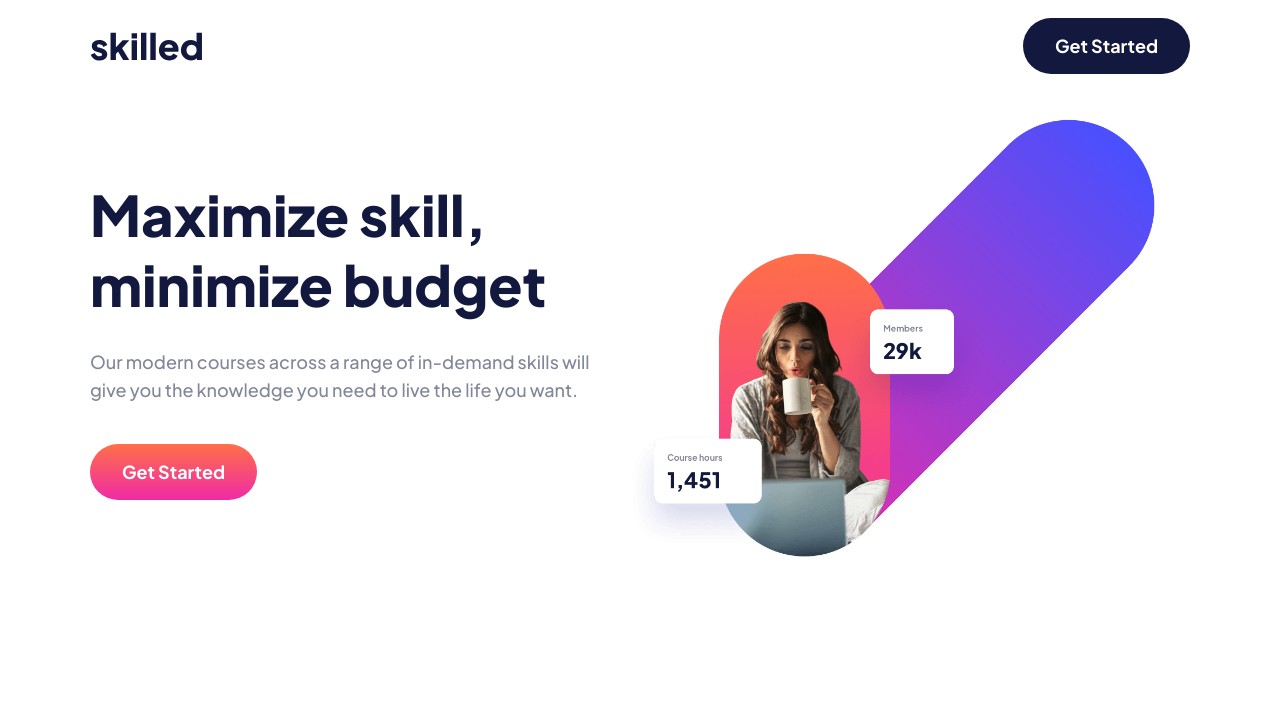
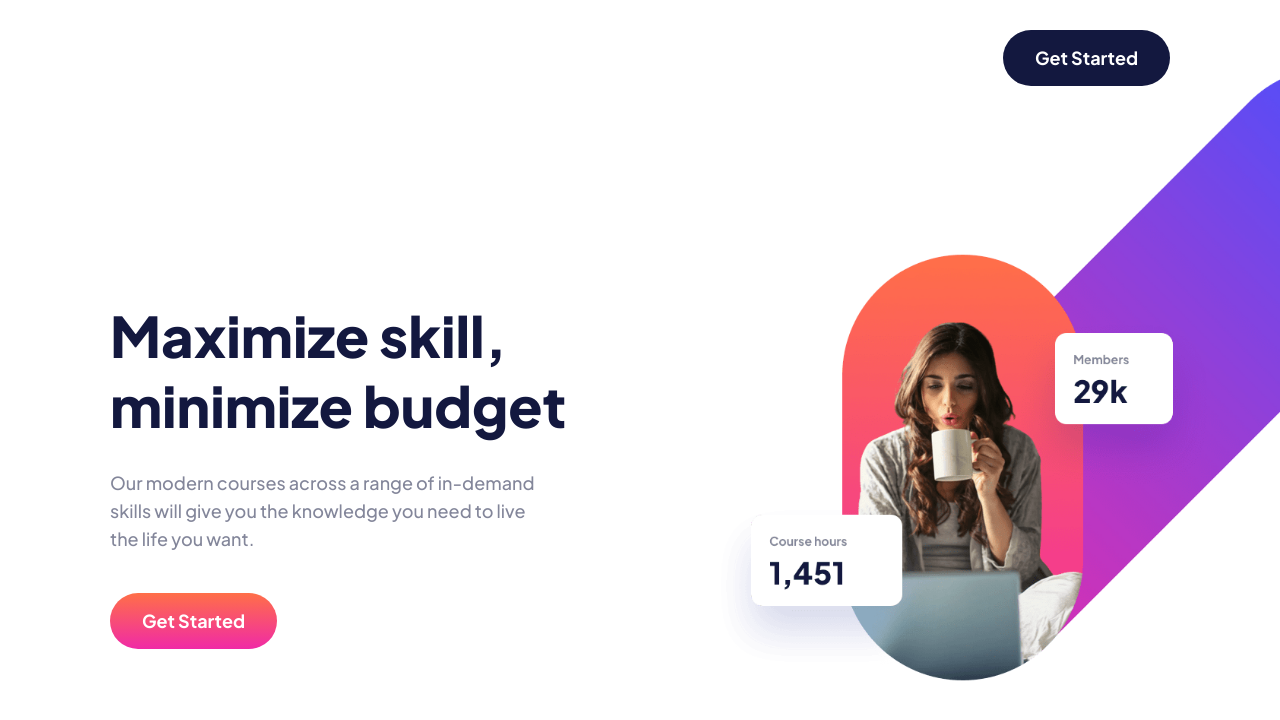
Before and after one commit to nathansoussana/skilled-elearning-landing-page, a React (Vite) app: page / in a window 1280 px wide. Shown: the top 720 px of the page. Built offline with nearby package versions, Linux system fonts and the light colour scheme.

Commit message:
Completed hero section for all screen sizes

```diff
--- a/src/css/main.css
+++ b/src/css/main.css
@@ -1,5 +1,7 @@
 html, body {
   font-family: "Plus Jakarta Sans", sans-serif;
+  margin: 0;
+  overflow-x: hidden;
 }
 
 h1, h2, h3, h4 {
@@ -47,6 +49,12 @@ small {
   margin: 0 auto;
 }
 
+@media all and (max-width: 900px) {
+  h1 {
+    font-size: 40px;
+    line-height: 51px;
+  }
+}
 .button {
   width: 167px;
   height: 56px;
@@ -91,11 +99,20 @@ nav {
   display: flex;
   align-items: center;
   justify-content: space-between;
+  padding: 20px;
+}
+nav a {
+  z-index: 1;
 }
 
 .hero {
   display: flex;
   align-items: center;
+}
+
+.hero-content {
+  flex: 1;
+  padding: 20px;
 }
 
 .hero-content-title {
@@ -104,14 +121,40 @@ nav {
 
 .hero-content-text {
   margin: 0;
+  max-width: 445px;
 }
 
 .button-2 {
   margin: 40px 0 0;
 }
 
-.hero-img-img {
-  max-width: 100%;
+.hero-img {
+  flex: 1;
+}
+
+.hero-img-img-desktop {
+  position: relative;
+  width: 150%;
+  bottom: 100px;
+  left: 50px;
+}
+
+.hero-img-img-mobile {
+  display: none;
+}
+
+@media all and (max-width: 500px) {
+  .hero {
+    flex-direction: column;
+  }
+  .hero-img-img-mobile {
+    display: block;
+    width: 100%;
+    margin: 40px auto;
+  }
+  .hero-img-img-desktop {
+    display: none;
+  }
 }
 
 /*# sourceMappingURL=main.css.map */
--- a/src/jsx/App.jsx
+++ b/src/jsx/App.jsx
@@ -1,8 +1,8 @@
 // import Library from './Library'
 import Navbar from './Navbar'
 import Hero from './Hero'
-// import Courses from './Courses'
-// import Footer from './Footer'
+import Courses from './Courses'
+import Footer from './Footer'
 
 function App() {
   return (
@@ -10,8 +10,8 @@ function App() {
       {/* <Library /> */}
       <Navbar />
       <Hero />
-      {/* <Courses /> */}
-      {/* <Footer /> */}
+      <Courses />
+      <Footer />
     </div>
   )
 }
--- a/src/jsx/Courses.jsx
+++ b/src/jsx/Courses.jsx
@@ -1,3 +1,5 @@
 export default function Courses() {
-  return <h2>Courses Section</h2>
+  return (
+    <div></div>
+  )
 }
--- a/src/jsx/Footer.jsx
+++ b/src/jsx/Footer.jsx
@@ -1,3 +1,5 @@
 export default function Footer() {
-  return <h2>Footer Section</h2>
+  return (
+    <div></div>
+  )
 }
--- a/src/jsx/Hero.jsx
+++ b/src/jsx/Hero.jsx
@@ -6,11 +6,12 @@ export default function Hero() {
       <div className="hero-content">
         <h1 className="hero-content-title">Maximize skill, minimize budget</h1>
         <p className="hero-content-text">Our modern courses across a range of in-demand skills will give you the knowledge you need to live the life you want.</p>
-        <Button2 url="" text="Get Started"/>
+        <Button2 url="#" text="Get Started" />
       </div>
 
       <div className="hero-img">
-        <img className="hero-img-img" src="public/image-hero-desktop.png" alt="An illustration of a lady studying at home" />
+        <img className="hero-img-img-desktop" src="public/image-hero-desktop.png" alt="An illustration of a lady studying at home" />
+        <img className="hero-img-img-mobile" src="public/image-hero-mobile.png" alt="An illustration of a lady studying at home" />
       </div>
     </section>
   )
--- a/src/jsx/Navbar.jsx
+++ b/src/jsx/Navbar.jsx
@@ -3,7 +3,7 @@ import {Button1} from './Buttons'
 export default function Navbar() {
   return (
     <nav>
-        <img src="logo-dark.svg" alt="skilled logo" className="nav-logo" />
+        <img src="logo-light.svg" alt="skilled logo" className="nav-logo" />
         <Button1 url="#" text="Get Started" />
     </nav>
   )
--- a/src/sass/_general.sass
+++ b/src/sass/_general.sass
@@ -2,6 +2,8 @@
 
 html, body
   font-family: 'Plus Jakarta Sans', sans-serif
+  margin: 0
+  overflow-x: hidden
 
 h1, h2, h3, h4
   font-weight: 800
@@ -38,3 +40,10 @@ small
 .container
   max-width: 1100px
   margin: 0 auto
+
+// Tablet
+
+@media all and (max-width: variables.$tablet)
+  h1
+    font-size: 40px
+    line-height: 51px
--- a/src/sass/_hero.sass
+++ b/src/sass/_hero.sass
@@ -1,15 +1,49 @@
+@use 'variables'
+
 .hero
   display: flex
   align-items: center
+
+// Content section
+
+.hero-content
+  flex: 1
+  padding: 20px
 
 .hero-content-title
   margin: 0 0 29px
 
 .hero-content-text
   margin: 0
+  max-width: 445px
 
 .button-2
   margin: 40px 0 0
 
-.hero-img-img
-  max-width: 100%
+// Image section
+
+.hero-img
+  flex: 1
+
+.hero-img-img-desktop
+  position: relative
+  width: 150%
+  bottom: 100px
+  left: 50px
+
+.hero-img-img-mobile
+  display: none
+
+// Mobile styles
+
+@media all and (max-width: variables.$mobile)
+  .hero
+    flex-direction: column
+
+  .hero-img-img-mobile
+    display: block
+    width: 100%
+    margin: 40px auto
+
+  .hero-img-img-desktop
+    display: none
--- a/src/sass/_nav.sass
+++ b/src/sass/_navbar.sass
@@ -2,3 +2,7 @@ nav
   display: flex
   align-items: center
   justify-content: space-between
+  padding: 20px
+
+  a
+    z-index: 1
--- a/src/sass/_variables.sass
+++ b/src/sass/_variables.sass
@@ -11,3 +11,7 @@ $gradient-pink-faded: linear-gradient(0deg, rgba(255, 255, 255, 0.50) 0%, rgba(2
 
 $gradient-purple: linear-gradient(180deg, #4851FF 0%, #F02AA6 99.92%)
 $gradient-purple-faded: linear-gradient(0deg, rgba(255, 255, 255, 0.50) 0%, rgba(255, 255, 255, 0.50) 100%), linear-gradient(180deg, #4851FF -54.32%, #F02AA6 100%)
+
+// Breakout points
+$tablet: 900px
+$mobile: 500px
--- a/src/sass/main.sass
+++ b/src/sass/main.sass
@@ -1,5 +1,5 @@
 @use 'variables'
 @use 'general'
 @use 'buttons'
-@use 'nav'
+@use 'navbar'
 @use 'hero'
```
Also changed, not shown: 1 other file (tests, documents, lock files or other folders).
